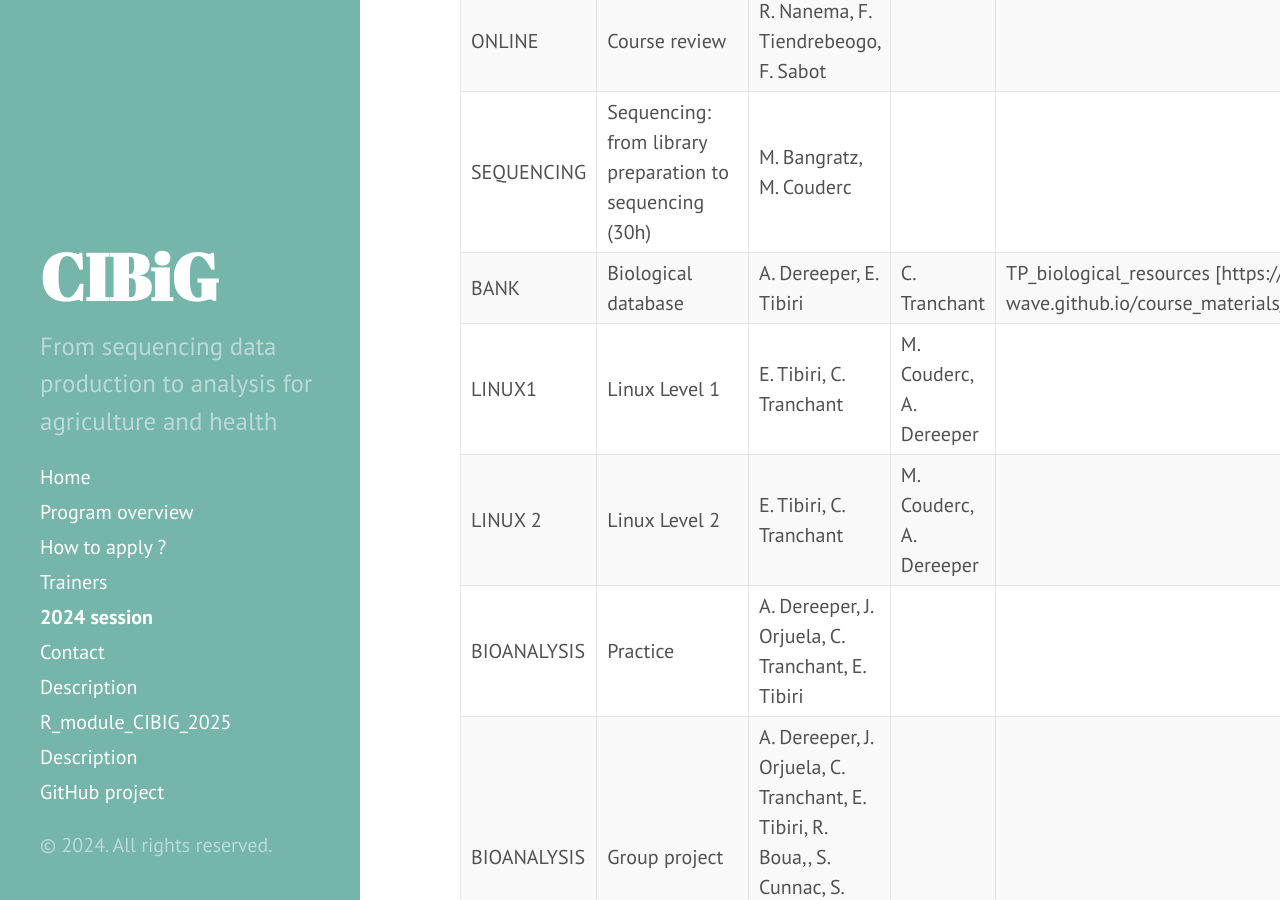
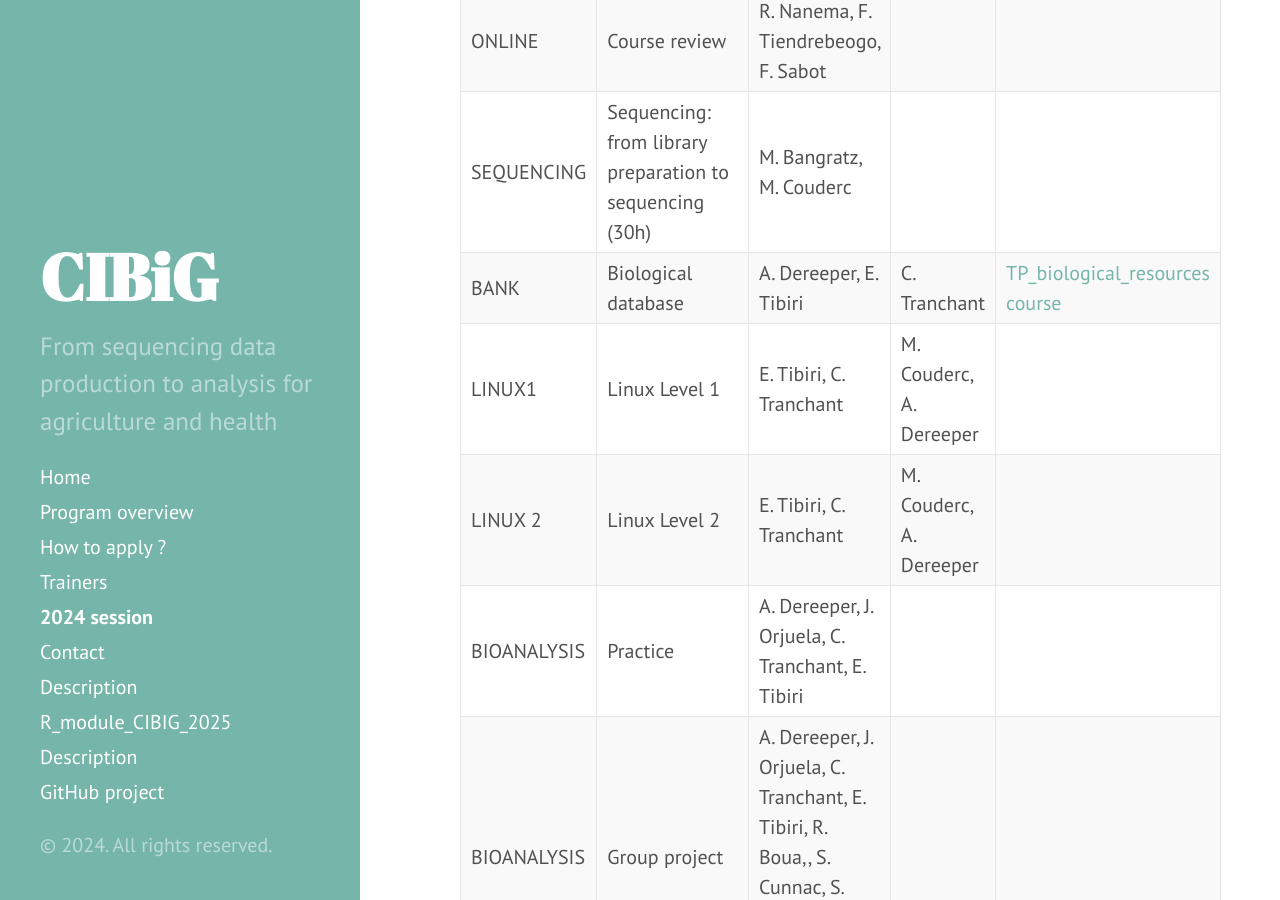
Before and after one commit to wave-centre/cibig, a Jekyll site: the page built from docs/05-2024.md, in a window 1280 px wide and 900 px high, scrolled down 3373 px. Built offline with Jekyll 4.4.1, drawn with Linux system fonts in a browser that asks for light colours; some of the changed lines change nothing that is shown.

Commit message:
add course material for Bank modules

```diff
--- a/docs/05-2024.md
+++ b/docs/05-2024.md
@@ -59,7 +59,7 @@ The timetables are not final and may be subject to changes. Please check regular
 |----------------------------------------------------|----------------------------------------------------|----------------|----|
 | ONLINE | Course review                                     | R. Nanema, F. Tiendrebeogo, F. Sabot |
 | SEQUENCING  | Sequencing: from library preparation to sequencing (30h) | M. Bangratz, M. Couderc |  |   |
-| BANK  | Biological database                               | A. Dereeper, E. Tibiri | C. Tranchant | TP_biological_resources [https://cibig-wave.github.io/course_materials/BANK/TP_banques_biologiques.pdf]
+| BANK  | Biological database                               | A. Dereeper, E. Tibiri | C. Tranchant | [TP_biological_resources](https://cibig-wave.github.io/course_materials/BANK/TP_banques_biologiques.pdf) [course](https://cibig-wave.github.io/course_materials/BANK/biological_databanks.pdf)
 | LINUX1      | Linux Level 1  |   E. Tibiri, C. Tranchant | M. Couderc, A. Dereeper |
 | LINUX 2    |  Linux Level 2                                          | E. Tibiri, C. Tranchant | M. Couderc, A. Dereeper |
 | BIOANALYSIS  | Practice                             | A. Dereeper, J. Orjuela, C. Tranchant, E. Tibiri | |
```
